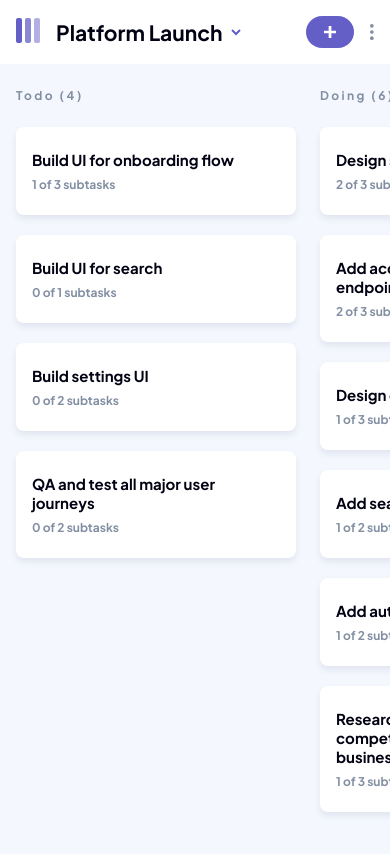
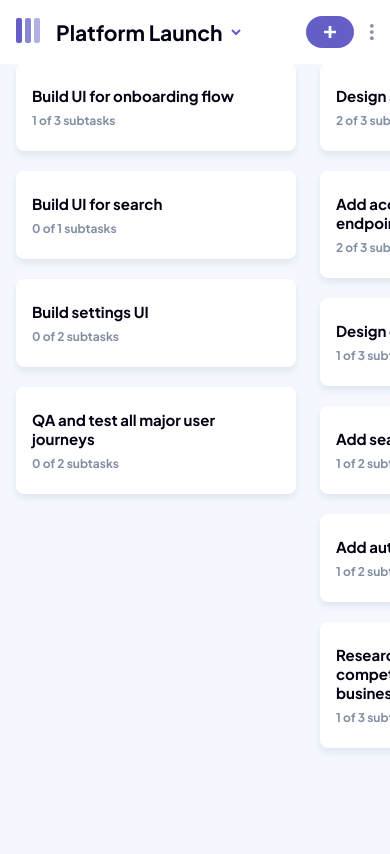
Before and after one commit to dodoburner/kanban-task-management-web-app, a React (Create React App) app: page / in a window 390 px wide. Shown: the top 854 px of the page. Built offline with nearby package versions, Linux system fonts and the light colour scheme.

Commit message:
Fix sidebar overlapping modals

```diff
--- a/src/App.js
+++ b/src/App.js
@@ -1,10 +1,8 @@
 import Header from "./components/Header";
 import Board from "./components/Board";
-import Sidebar from "./components/Sidebar";
 import { useDispatch, useSelector } from "react-redux";
 import boardsSlice from "./redux/boardsSlice";
 import EmptyBoard from "./components/EmptyBoard";
-import { useMediaQuery } from "react-responsive";
 
 function App() {
   const dispatch = useDispatch();
@@ -13,7 +11,6 @@ function App() {
   const activeBoard = boards.find((board) => board.isActive);
   if (!activeBoard && boards.length > 0)
     dispatch(boardsSlice.actions.setBoardActive({ index: 0 }));
-  const isBigScreen = useMediaQuery({ query: "(min-width: 768px)" });
 
   return (
     <div className={`app ${theme}`}>
--- a/src/components/Board.js
+++ b/src/components/Board.js
@@ -14,13 +14,16 @@ export default function Board() {
   const columns = board.columns;
 
   return (
-    <div className="board">
-      {isBigScreen && <Sidebar isSideBarOpen={isSideBarOpen} setIsSideBarOpen={setIsSideBarOpen} />}
     <div
-        className={
-          isBigScreen && isSideBarOpen ? "columns-container open-sidebar" : "columns-container"
-        }
+      className={isBigScreen && isSideBarOpen ? "board open-sidebar" : "board"}
     >
+      {isBigScreen && (
+        <Sidebar
+          isSideBarOpen={isSideBarOpen}
+          setIsSideBarOpen={setIsSideBarOpen}
+        />
+      )}
+
       {columns.length > 0 ? (
         columns.map((col, index) => {
           return <Column key={index} colIndex={index} />;
@@ -29,6 +32,5 @@ export default function Board() {
         <EmptyBoard type="edit" />
       )}
     </div>
-    </div>
   );
 }
--- a/src/components/Sidebar.js
+++ b/src/components/Sidebar.js
@@ -12,7 +12,7 @@ export default function Sidebar({ isSideBarOpen, setIsSideBarOpen }) {
   };
 
   return (
-    <div className={`sidebar  ${!isSideBarOpen && "sidebar-closed"}`}>
+    <div className={`sidebar  ${!isSideBarOpen && "sidebar-closed"} ${isBoardModalOpen && 'sidebar-infront'}`}>
       {isSideBarOpen && <HeaderDropdown setIsBoardModalOpen={setIsBoardModalOpen} />}
       <div
         className={`toggle-sidebar-container  ${
--- a/src/styles/Board.css
+++ b/src/styles/Board.css
@@ -3,17 +3,12 @@
   display: flex;
   overflow-x: scroll;
   padding-top: 64px;
+  gap: 24px;
+  padding: 24px 16px;
 }
 
 .dark .board {
   background: #20212c;
-}
-
-.columns-container {
-  display: flex;
-  gap: 24px;
-  padding: 24px 16px;
-  overflow-x: scroll;
 }
 
 .open-sidebar {
@@ -57,10 +52,7 @@
 
 @media only screen and (min-width: 768px) {
   .board {
-    padding-top: 80px;
-  }
-
-  .columns-container {
     padding: 24px;
+    padding-top: 104px;
   }
 }
--- a/src/styles/BoardModals.css
+++ b/src/styles/BoardModals.css
@@ -17,8 +17,8 @@
   display: flex;
   align-items: center;
   justify-content: center;
+  z-index: 10;
 }
-
 
 .dark .modal {
   background: #2b2c37;
@@ -121,4 +121,8 @@ textarea::placeholder {
   .modal-container {
     padding: 50px 144px;
   }
+
+  .modal {
+    padding: 32px;
+  }
 }
--- a/src/styles/Header.css
+++ b/src/styles/Header.css
@@ -2,6 +2,7 @@
   position: fixed;
   right: 0;
   left: 0;
+  z-index: 1;
 }
 
 header {
--- a/src/styles/Sidebar.css
+++ b/src/styles/Sidebar.css
@@ -5,6 +5,11 @@
   position: fixed;
   top: 72px;
   bottom: 0;
+  left: 0;
+}
+
+.sidebar-infront {
+  z-index: 5;
 }
 
 .toggle-sidebar-container {
--- a/src/styles/TaskModals.css
+++ b/src/styles/TaskModals.css
@@ -144,6 +144,10 @@
 }
 
 @media only screen and (min-width: 768px) {
+  .task-modal {
+    padding: 32px;
+  }
+
   .delete-modal-btns {
     display: flex;
     gap: 16px;
--- a/src/styles/index.css
+++ b/src/styles/index.css
@@ -1,9 +1,5 @@
-html, body, #root, .app, .main, .board {
+html, body, #root, .app, .board {
   min-height: 100vh;
-}
-
-.bs-main {
-  margin-left: 261px;
 }
 
 body {
```
Lines whose indentation alone changed are shown as unchanged.
